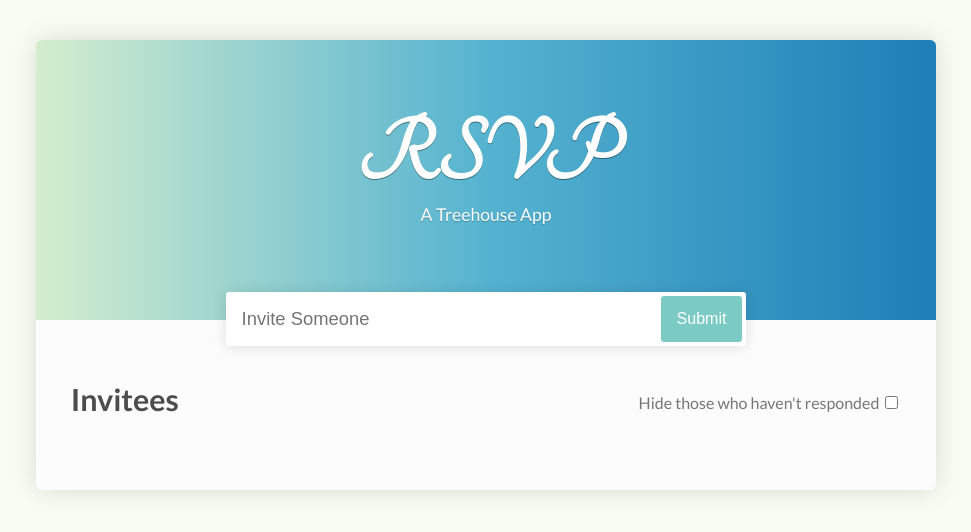
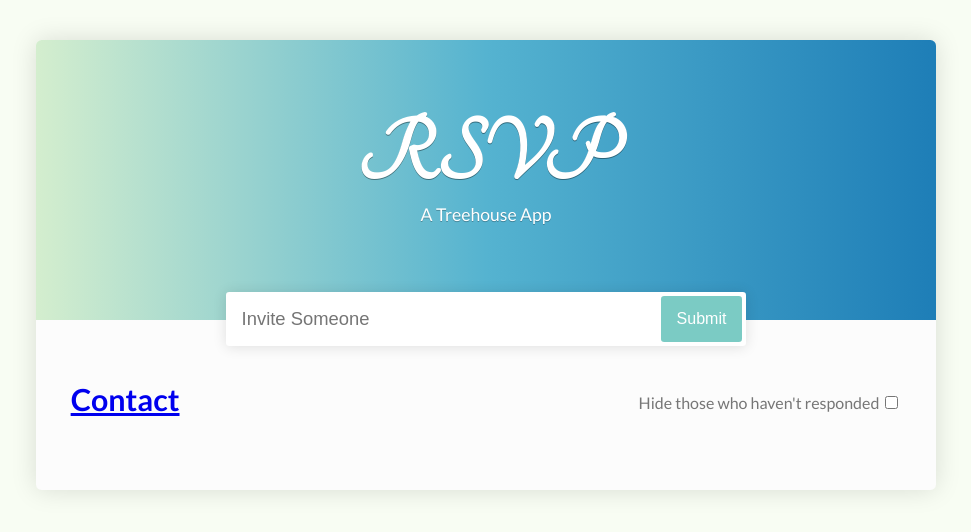
Before and after one commit to haileab2018/Test_project, a plain HTML site: page index.html in a window 1280 px wide. Shown: the whole page, without its empty margins (154-1125 px from the left). Drawn offline with Linux system fonts and the light colour scheme.

Commit message:
modifing index file to the repository

```diff
--- a/index.html
+++ b/index.html
@@ -19,7 +19,7 @@
       </form>
     </header>
     <div class="main">
-      <h2>Invitees</h2>
+      <h2><a href="contact.html">Contact</a></h2>
 
 
       <ul id="invitedList"></ul>
```
